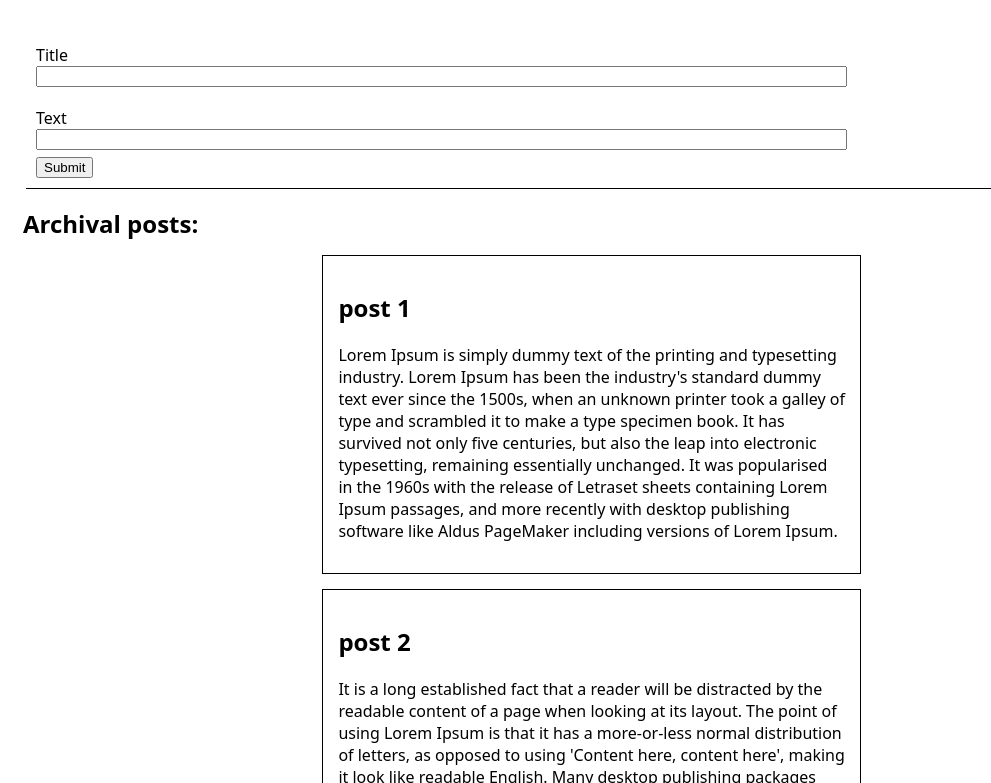
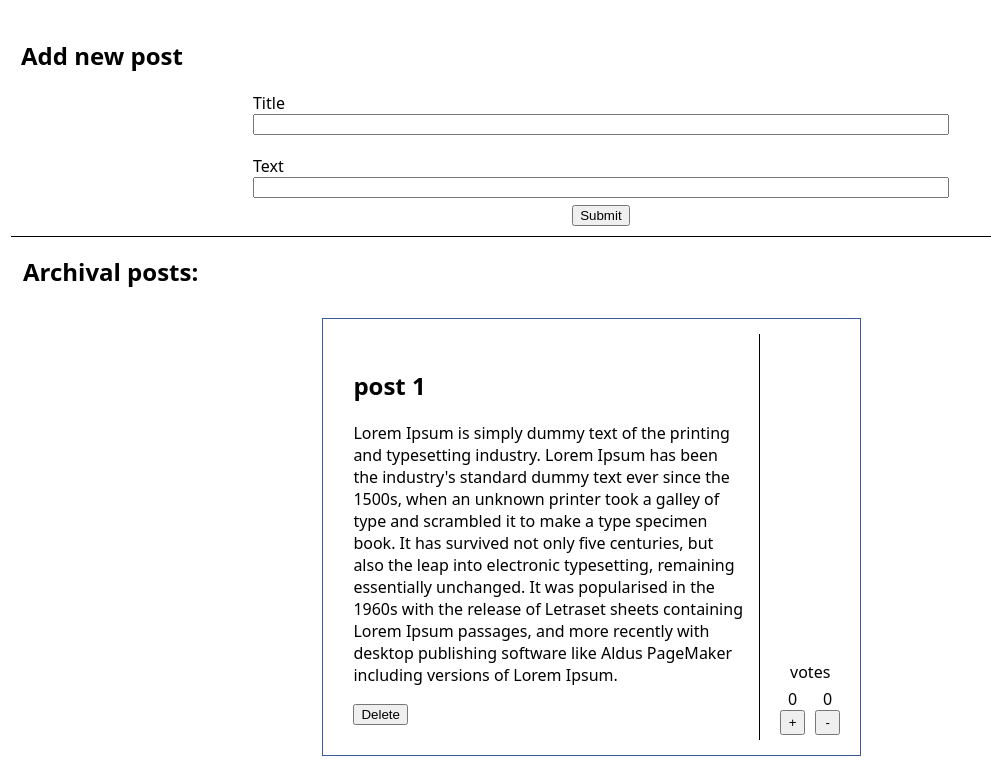
Before and after one commit to lukas1474/miniblog, a plain HTML site: page index.html in a window 1280 px wide. Shown: the top 783 px of the page, without its empty margins (0-991 px from the left). Drawn offline with Linux system fonts and the light colour scheme.

Commit message:
make it better

```diff
--- a/index.html
+++ b/index.html
@@ -13,6 +13,8 @@
     <tr>
       <td>
         <form onsubmit="event.preventDefault(); onFormSubmit(); " autocomplete="off" class="form_submit">
+          <h2>Add new post</h2>
+          <div class="form_body">
             <div class="title">
               <label>Title</label>
               <input type="text" name="Title" id="title" class="title_input">
@@ -23,6 +25,7 @@
             </div>
             <div class="form-action-buttons">
               <input type="submit" value="Submit">
+            </div>
           </div>
         </form>
       </td>
--- a/script.js
+++ b/script.js
@@ -19,9 +19,9 @@ const addNewPost = (dataPost) => {
         'beforeend',
         `<div class="posts">
             <div class="post_details">
-            <h2>${dataPost.Title}</h2>
-            <p>${dataPost.Text}</p>
-            <button onClick="removePost(this)">Delete</button>
+                <h2>${dataPost.Title}</h2>
+                <p>${dataPost.Text}</p>
+                <button onClick="removePost(this)">Delete</button>
             </div>
             <div class="votes">
                 <p class="votes_p">votes</p>
@@ -62,9 +62,25 @@ const data = () => {
         data.map(function(post){
             postList.insertAdjacentHTML(
                 'beforeend',
-                `<div id="two" class="archival_post">
-                    <h2>${post.title}</h2>
-                    <p>${post.text}</p>
+                `<div class="old_posts">
+                    <div id="two" class="archival_post">
+                        <h2>${post.title}</h2>
+                        <p>${post.text}</p>
+                        <button>Delete</button>
+                    </div>
+                    <div class="votes">
+                        <p class="votes_p">votes</p>
+                        <div class="vote_buttons">
+                            <div class="button_column">
+                                <p id="numberPlus">0</p>
+                                <button id="increment" class="vote_button">+</button>
+                            </div>
+                            <div class="button_column">
+                                <p id="numberMinus">0</p>
+                                <button id="decrement" class="vote_button">-</button>
+                            </div>
+                        </div>
+                    </div>
                 </div>`
             )
         });
--- a/style.css
+++ b/style.css
@@ -3,34 +3,43 @@
 }
 
 .formular {
-  width: 90%;
+  width: 95%;
+}
+
+.form_body {
+  display: flex;
+  flex-direction: column;
+  justify-content: center;
+  align-items: center;
 }
 
 .form_submit {
   font-family: system-ui;
   border-bottom: 1px black solid;
-  margin: 15px;
-  padding: 10px;
+  margin: 0 15px 15px 0px;
+  padding: 0 10px 10px 10px;
 }
 
 .title {
   display: flex;
   flex-direction: column;
+  width: 60%;
 }
 
 .text {
   display: flex;
   flex-direction: column;
   margin-top: 20px;
+  width: 60%;
 }
 
 .text_input {
-  width: 75%;
+  width: 100%;
   margin-bottom: 5px;
 }
 
 .title_input {
-  width: 75%;
+  width: 100%;
 }
 
 .blog {
@@ -52,9 +61,9 @@
 }
 
 .archival_post {
-  margin: 0 15px 15px 15px;
+  margin: 15px;
   padding: 15px;
-  border: 1px black solid
+  border-right: 1px black solid
 }
 
 .list {
@@ -64,6 +73,7 @@
   justify-content: center;
   flex-wrap: wrap;
   width: 100%;
+  min-height: 200px;
 }
 
 .body_posts tr {
@@ -75,7 +85,13 @@
 
 .posts {
   margin: 15px;
-  border: 1px black solid;
+  border: 1px #3b5998 solid;
+  display: flex;
+}
+
+.old_posts{
+  margin: 15px;
+  border: 1px #3b5998 solid;
   display: flex;
 }
 
@@ -123,4 +139,5 @@
 .title_section {
   font-family: system-ui;
   margin: 0 15px 0 15px ;
+  padding: 0;
 }
```
Lines whose indentation alone changed are shown as unchanged.
